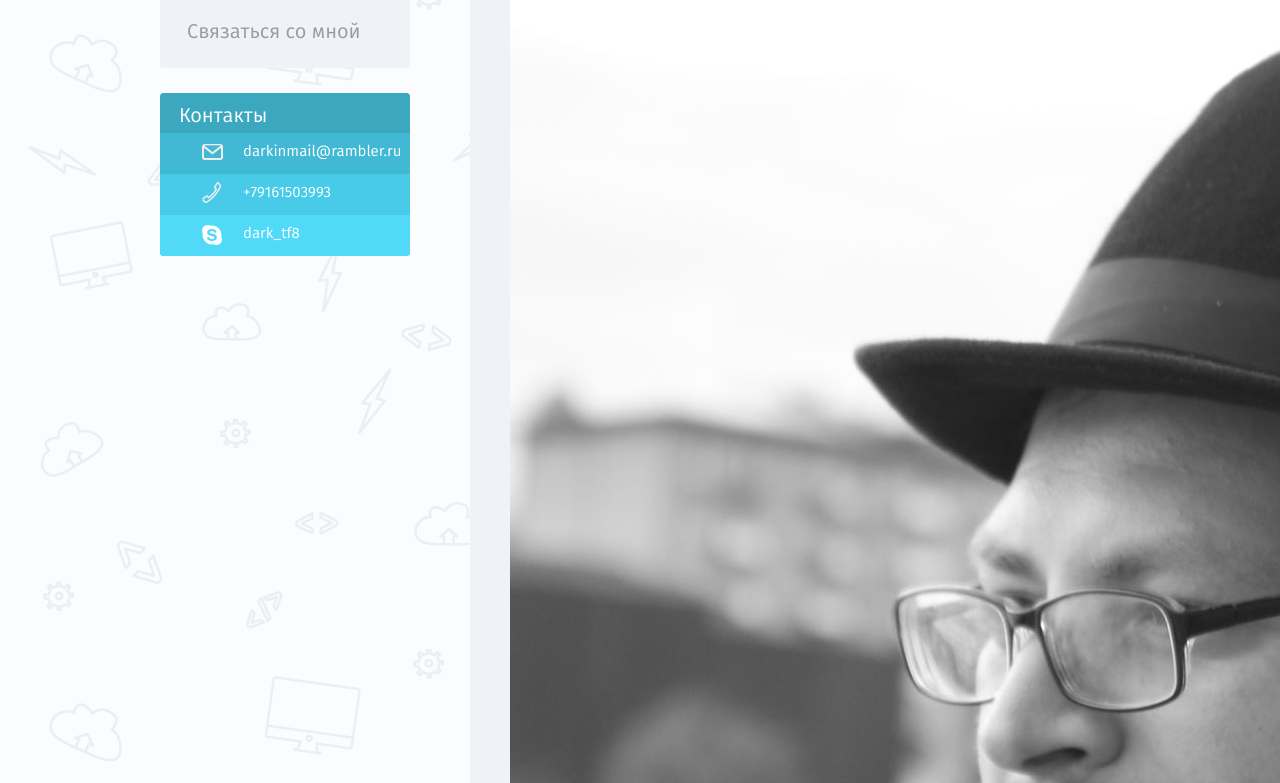
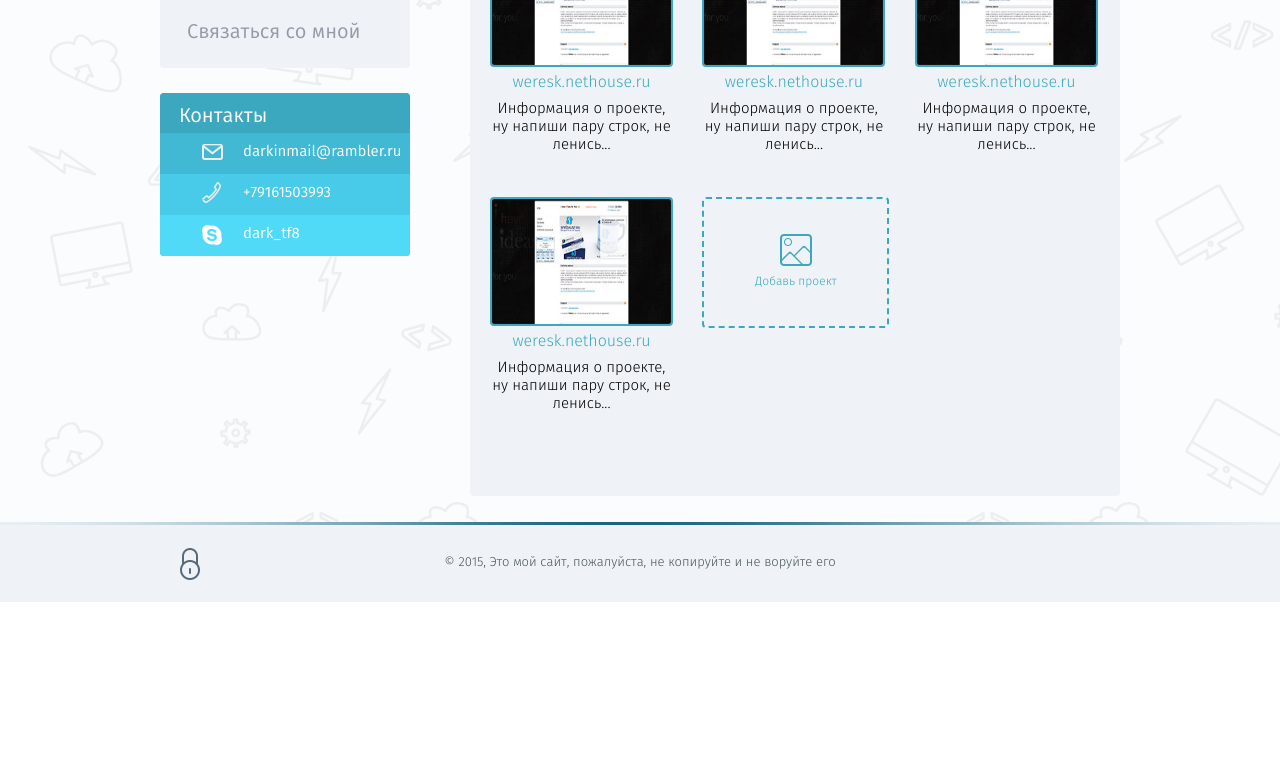
Before and after one commit to vsk-d/first_homework, a website: page app/portfolio.html in a window 1280 px wide. Shown: the part 308-1091 px from the top of the page. After the commit the page ends 910 px from the top, so only its background shows below. Drawn offline with Linux system fonts and the light colour scheme.

Commit message:
page with projects end without popup

```diff
--- a/app/css/portfolio.css
+++ b/app/css/portfolio.css
@@ -1,26 +1,151 @@
 /* Общие стили для всех секций */
-.workbox{
+.aboutbox{
 	background: #eff3f7;
 	border-radius: 4px;
 	margin-bottom: 26px;
-	min-height: 840px;
 }
-.workbox .workbox-header{
+.aboutbox .aboutbox-header{
 	font-family: 'fira_sansbook';
 	font-size: 27px;
 	font-weight: normal;
 	color: #3ba8c0;
 	border-bottom: 2px #3ba8c0 solid;
-	margin: 0 0 23px 0;
-	padding: 13px 23px;
+	margin: 0 0 18px 0;
+	padding: 13px 21px;
 	display: inline-block;
 }
-.workbox-body{
+.aboutbox-body{
 	padding-bottom: 40px;
 }
-/* Общие стили для всех секций - конец */
 
-/*Стили уже загруженных работ*/
-.workbox-list {
-	list-style: none;
+
+/*стили для уже загруженных проектов*/
+
+.works-wrapper {
+	margin: 0 20px;
 }
+.works-wrapper .works-list {
+	padding: 0;
+	margin: 0 0 0 -25px;
+}
+
+.works-list .works-item {
+	width: 183px;
+	position: relative;
+	display: inline-block;
+	vertical-align: top;
+	text-align: center;
+	margin-left: 25px;
+	margin-bottom: 38px;
+}
+
+.works-item .hover-img {
+	width: 100%;
+	height: 129px;
+	border-radius: 4px;
+	margin-bottom: 3px;
+}
+.works-item .works-img {
+	box-sizing: border-box;
+	border-radius: 4px;
+	width: 100%;
+	height: 100%;
+	border: 2px solid #3ba8c0;
+	-webkit-box-sizing: border-box;
+	-moz-box-sizing: border-box;
+}
+
+/*эффект Hover*/
+
+.works-item:hover .works-img {
+	-moz-opacity: 0.20;
+	opacity:.20;
+	filter: alpha(opacity=20);
+	filter:progid:DXImageTransform.Microsoft.Alpha(opacity=20);
+}
+.works-item:hover .hover-img {
+	background-color: rgb(1, 108, 164);
+}
+.works-item .zoom {
+	position: absolute;
+	width: 100%;
+	top: 55px;
+	text-align: center;
+	transform: scale(0);
+	-webkit-transform: scale(0);
+	-moz-transform: scale(0);
+	-ms-transform: scale(0);
+	transition: all 0.7s ease-in-out;
+	-webkit-transition: all 0.7s ease-in-out;
+	-moz-transition: all 0.7s ease-in-out;
+	-ms-transition: all 0.7s ease-in-out;
+}
+
+
+.works-item:hover .zoom-link {
+	font-family: 'fira_sansbook';
+	font-size: 12px;
+	border: 2px solid white;
+	color: white;
+	text-decoration: none;
+	border-radius: 5px;
+	padding: 0 4px;
+	visibility: visible;
+}
+.works-item:hover .zoom {
+	transform: scale(1);
+	-webkit-transform: scale(1);
+	-moz-transform: scale(1);
+	-ms-transform: scale(1);
+}
+.works-item .zoom-link {visibility: hidden;}
+.works-item .work-link {
+	color: #3ba8c0;
+	font-family: 'fira_sanslight'
+	font-size: 12px;
+	text-decoration: none;
+}
+.works-item .works-obzor {
+	font-size: 15px;
+	margin: 5px 0;
+	line-height: 1.2;
+}
+
+/*стили для добавления незагруженного проекта*/
+
+.add-new-work {
+	border: dashed 2px #3ba8c0;
+	border-radius: 4px;
+	height: 127px;
+	text-decoration: none;
+}
+
+.add-new-work .add-new-link {
+	background: url('../img/add_new.png') center 35px no-repeat;
+	display: block;
+	height: 100%;
+	text-decoration: none;
+	color: #3ba8c0;
+	font-size: 12px;
+}
+.add-new-work .add-new-text {
+	position: absolute;
+	padding-top: 75px;
+	text-align: center;
+	width: 100%;
+	bottom: 35px;
+
+}
+
+/*ховер эффекты*/
+.add-new-work .add-new-text:hover {
+	text-decoration: underline;
+}
+
+.add-new-work .add-new-link:hover {
+
+		transform: scale(1.2);
+	-webkit-transform: scale(1.2);
+	-moz-transform: scale(1.2);
+	-ms-transform: scale(1.2);
+}
--- a/app/portfolio.html
+++ b/app/portfolio.html
@@ -96,19 +96,62 @@
 		<!--Изменяемый контент - справа-->
 		  <div class="variable-content">
 				<!--ПОРТФОЛИО-->
-				<section class="workbox clearfix">
- 					<h2 class="workbox-header">Мои работы</h2>
-					<div class="workbox-body clearfix">
-						<ul class="workbox-list">
-							<li class="workbox-item">
-									<div class="workbox-image">
-										<img src="img/avatar.jpg" alt="Курочкин В.с." class="workbox-image-preview">
+				<section class="aboutbox">
+ 					<div class="aboutbox-header">Мои работы</div>
+					<div class="aboutbox-body clearfix">
+						<div class="works-wrapper">
+							<!-- Список уже добавленных работ -->
+						<ul class="works-list">
+							<li class="works-item">
+									<div class="hover-img">
+										<img src="img/project_temp.jpg" alt="weresk.nethouse.ru" class="works-img">
+											<div class="zoom">
+											<a href="http://weresk.nethouse.ru" class="zoom-link" target="_blank">weresk.nethouse.ru</a>
+											</div>
 									</div>
-									<div class="workbox-name">www.site.ru</div>
-									<div class="workbox-obzor">Информация о проекте, ну напиши пару строк, не ленись...</div>
+									<a href="http://weresk.nethouse.ru" class="work-link" target="_blank">weresk.nethouse.ru</a>
+									<div class="works-obzor">Информация о проекте, ну напиши пару строк, не ленись...</div>
+							</li>
+							<li class="works-item">
+									<div class="hover-img">
+										<img src="img/project_temp.jpg" alt="weresk.nethouse.ru" class="works-img">
+											<div class="zoom">
+											<a href="http://weresk.nethouse.ru" class="zoom-link" target="_blank">weresk.nethouse.ru</a>
+											</div>
+									</div>
+									<a href="http://weresk.nethouse.ru" class="work-link" target="_blank">weresk.nethouse.ru</a>
+									<div class="works-obzor">Информация о проекте, ну напиши пару строк, не ленись...</div>
+							</li>
+							<li class="works-item">
+									<div class="hover-img">
+										<img src="img/project_temp.jpg" alt="weresk.nethouse.ru" class="works-img">
+											<div class="zoom">
+											<a href="http://weresk.nethouse.ru" class="zoom-link" target="_blank">weresk.nethouse.ru</a>
+											</div>
+									</div>
+									<a href="http://weresk.nethouse.ru" class="work-link" target="_blank">weresk.nethouse.ru</a>
+									<div class="works-obzor">Информация о проекте, ну напиши пару строк, не ленись...</div>
+							</li>
+							<li class="works-item">
+									<div class="hover-img">
+										<img src="img/project_temp.jpg" alt="weresk.nethouse.ru" class="works-img">
+											<div class="zoom">
+											<a href="http://weresk.nethouse.ru" class="zoom-link" target="_blank">weresk.nethouse.ru</a>
+											</div>
+									</div>
+									<a href="http://weresk.nethouse.ru" class="work-link" target="_blank">weresk.nethouse.ru</a>
+									<div class="works-obzor">Информация о проекте, ну напиши пару строк, не ленись...</div>
+							</li>
+
+
+							<!-- загружаем новый проект -->
+							<li class="works-item add-new-work">
+									<a href="#" class="add-new-link" id="add-new-work">
+									<div class="add-new-text">Добавь проект</div>
+									</a>
 							</li>
 						</ul>
-
+						</div>
 					</div>
 				<!--ПОРТФОЛИО - end-->
 				</section>
```
Also changed, not shown: app/img/add_new.png (added), app/img/project_temp.jpg (added), app/img/vsk-d.jpg (added).
